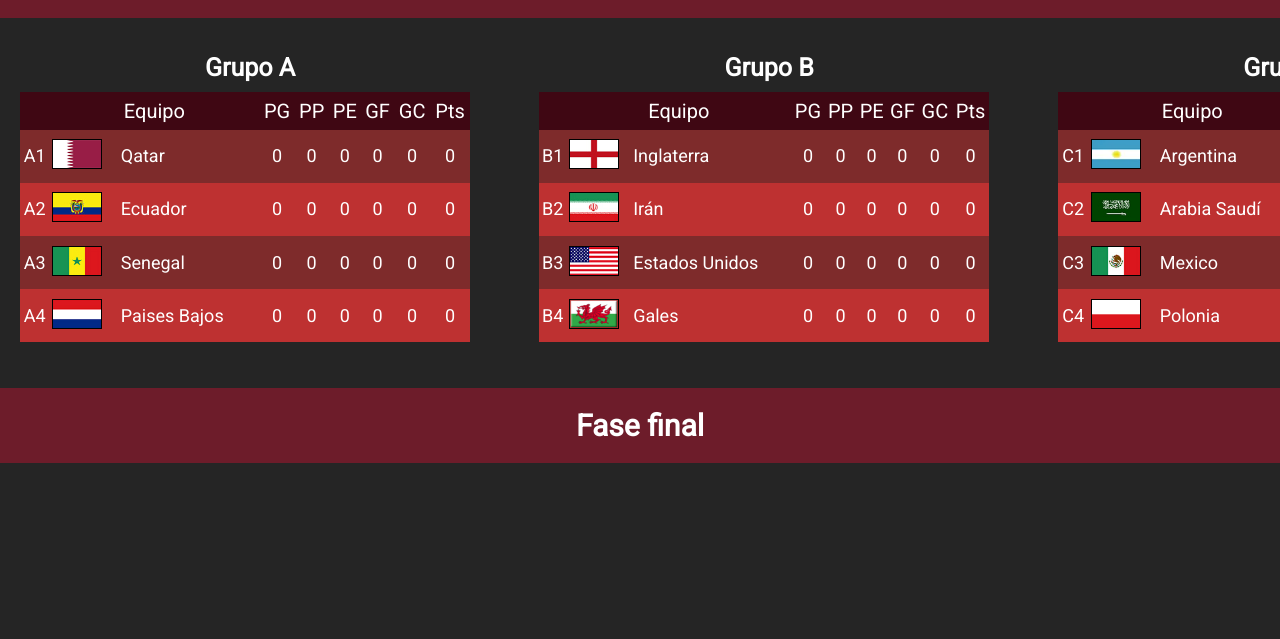
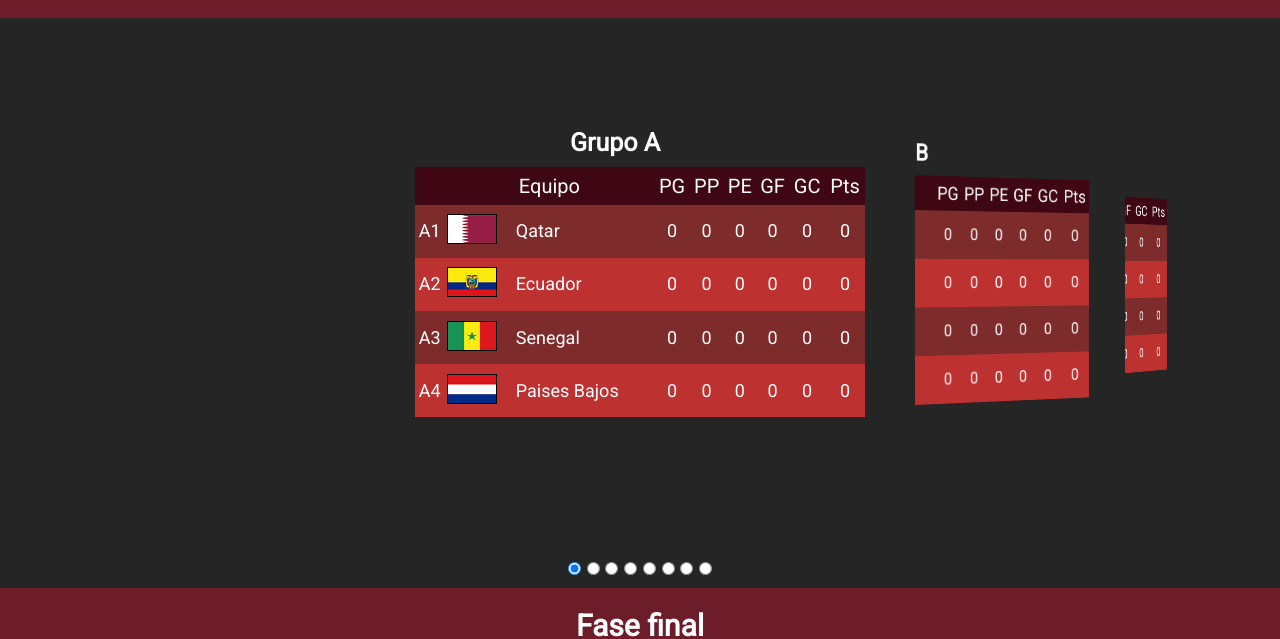
Before and after one commit to DPaniagua5/Mundial, a plain HTML site: page src/html/index.html in a window 1280 px wide. Shown: the part 315-954 px from the top of the page. Drawn offline with Linux system fonts and the light colour scheme.

Commit message:
cambios tablas index

```diff
--- a/src/css/style.css
+++ b/src/css/style.css
@@ -147,24 +147,145 @@ span{
     font-size: 30px;
 }
 
-.grupos{
-    display: grid;
-    grid-auto-flow: column;
-    scroll-behavior: auto;
-    gap: 1.2rem;
-    overflow-y: auto;
-    overscroll-behavior-x: contain;
-    scroll-snap-type: x mandatory;
-    scrollbar-width: none;
+.fase{
+  height: 570px;
+  display: grid;
+  grid-template-rows: 500px 100px;
+  grid-template-columns: 1fr 18.75px 18.75px 18.75px 18.75px 18.75px 18.75px 18.75px 18.75px 1fr;
+  align-items: center;
+  justify-items: center;
+  background-color: #252525;
+}
+
+main#carousel {
+    grid-row: 1 / 2;
+    grid-column: 1 / 11;
+    width: 90vw;
+    height: 500px;
+    display: flex;
+    align-items: center;
+    justify-content: center;
+    overflow: hidden;
+    transform-style: preserve-3d;
+    perspective: 600px;
+    --items: 8;
+    --middle: 4;
+    --position: 1;
+    pointer-events: none;
     background-color: #252525;
-}
+  }
+
+
+
+  div.item {
+    position:absolute;
+    width: 550px;
+    height: 380px;
+    background-color:  #252525;
+    --r: calc(var(--position) - var(--offset));
+    --abs: max(calc(var(--r) * -1), var(--r));
+    transition: all 0.25s linear;
+    transform: rotateY(calc(-10deg * var(--r)))
+      translateX(calc(-300px * var(--r)));
+    z-index: calc((var(--position) - var(--abs)));
+  }
+
+  div.item:nth-of-type(1) {
+    --offset: 1;
+    background-color: #252525;
+  }
+  div.item:nth-of-type(2) {
+    --offset: 2;
+    background-color: #252525;
+  }
+  div.item:nth-of-type(3) {
+    --offset: 3;
+    background-color: #252525;
+  }
+  div.item:nth-of-type(4) {
+    --offset: 4;
+    background-color: #252525;
+  }
+  div.item:nth-of-type(5) {
+    --offset: 5;
+    background-color: #252525;
+  }
+  div.item:nth-of-type(6) {
+    --offset: 6;
+    background-color: #252525;
+  }div.item:nth-of-type(7) {
+    --offset: 7;
+    background-color: #252525;
+  }div.item:nth-of-type(8) {
+    --offset: 8;
+  }
+
+  input:nth-of-type(1) {
+    grid-column: 2 / 3;
+    grid-row: 2 / 3;
+  }
+  input:nth-of-type(1):checked ~ main#carousel {
+    --position: 1;
+  }
+
+  input:nth-of-type(2) {
+    grid-column: 3 / 4;
+    grid-row: 2 / 3;
+  }
+  input:nth-of-type(2):checked ~ main#carousel {
+    --position: 2;
+  }
+
+  input:nth-of-type(3) {
+    grid-column: 4 / 5;
+    grid-row: 2 / 3;
+  }
+  input:nth-of-type(3):checked ~ main#carousel {
+    --position: 3;
+  }
+
+  input:nth-of-type(4) {
+    grid-column: 5 / 6;
+    grid-row: 2 / 3;
+  }
+  input:nth-of-type(4):checked ~ main#carousel {
+    --position: 4;
+  }
+
+  input:nth-of-type(5) {
+    grid-column: 6 / 7;
+    grid-row: 2 / 3;
+  }
+  input:nth-of-type(5):checked ~ main#carousel {
+    --position: 5;
+  }
+  input:nth-of-type(6) {
+    grid-column: 7 / 8;
+    grid-row: 2 / 3;
+  }
+  input:nth-of-type(6):checked ~ main#carousel {
+    --position: 6;
+  }
+  input:nth-of-type(7) {
+    grid-column: 8 / 9;
+    grid-row: 2 / 3;
+  }
+  input:nth-of-type(7):checked ~ main#carousel {
+    --position: 7;
+  }
+  input:nth-of-type(8) {
+    grid-column: 9 / 10;
+    grid-row: 2 / 3;
+  }
+  input:nth-of-type(8):checked ~ main#carousel {
+    --position: 8;
+  }
+
 
 .grupos-grupo{
     height: 350px;
     width: 500px;
-    padding: 25px 20px;
-    border-radius: 8px;
-    margin: 10px auto;
+    padding: 50px 50px;
 }
 
 .grupos-tabla{
@@ -216,11 +337,6 @@ span{
 }
 .grupos-tabla .posicion-par{
     background-color: rgb(190, 49, 49);
-}
-
-.fase-grupos{
-    height: 500px;
-    background-color: #252525;
 }
 
 
--- a/src/html/index.html
+++ b/src/html/index.html
@@ -52,8 +52,17 @@
     <div class = "titulo">
        <h3> Fase de grupos</h3>
     </div>
-
-    <section class = "grupos">
+    <section class = "fase">
+      <input type="radio" name="position" checked />
+      <input type="radio" name="position" />
+      <input type="radio" name="position" />
+      <input type="radio" name="position" />
+      <input type="radio" name="position" />
+      <input type="radio" name="position" />
+      <input type="radio" name="position" />
+      <input type="radio" name="position" />
+      <main id="carousel">
+        <div class="item">
           <div class = "grupos-grupo">
             <h5>Grupo A</h5>
             <table class = "grupos-tabla" cellspacing="0" cellpadding="0">
@@ -121,6 +130,8 @@
               </tr>
             </table>
         </div>
+        </div>
+        <div class="item">
           <div class = "grupos-grupo">
             <h5>Grupo B</h5>
               <table class = "grupos-tabla" cellspacing="0" cellpadding="0">
@@ -188,6 +199,8 @@
                 </tr>
               </table>
             </div>
+        </div>
+        <div class="item">
           <div class = "grupos-grupo">
             <h5>Grupo C</h5>
               <table class = "grupos-tabla" cellspacing="0" cellpadding="0">
@@ -255,6 +268,8 @@
                 </tr>
               </table>
           </div>
+        </div>
+        <div class="item">
           <div class = "grupos-grupo">
             <h5>Grupo D</h5>
               <table class = "grupos-tabla" cellspacing="0" cellpadding="0">
@@ -322,6 +337,8 @@
                 </tr>
               </table>
           </div>
+        </div>
+        <div class="item">
           <div class = "grupos-grupo">
             <h5>Grupo E</h5>
               <table class = "grupos-tabla" cellspacing="0" cellpadding="0">
@@ -389,6 +406,8 @@
                 </tr>
               </table>
           </div>
+        </div>
+        <div class="item">
           <div class = "grupos-grupo">
             <h5>Grupo F</h5>
               <table class = "grupos-tabla" cellspacing="0" cellpadding="0">
@@ -456,6 +475,8 @@
                 </tr>
               </table>
           </div>
+        </div>
+        <div class="item">
           <div class = "grupos-grupo">
             <h5>Grupo G</h5>
               <table class = "grupos-tabla" cellspacing="0" cellpadding="0">
@@ -523,6 +544,8 @@
                 </tr>
               </table>
           </div>
+        </div>
+        <div class="item">
           <div class = "grupos-grupo">
             <h5>Grupo H</h5>
               <table class = "grupos-tabla" cellspacing="0" cellpadding="0">
@@ -590,8 +613,10 @@
                 </tr>
               </table>
           </div>
+        </div>
+        <main>
+    </section>
 
-    </section>
 
     <div class = "titulo">
       <h3> Fase final</h3>
```
Lines whose indentation alone changed are shown as unchanged.
